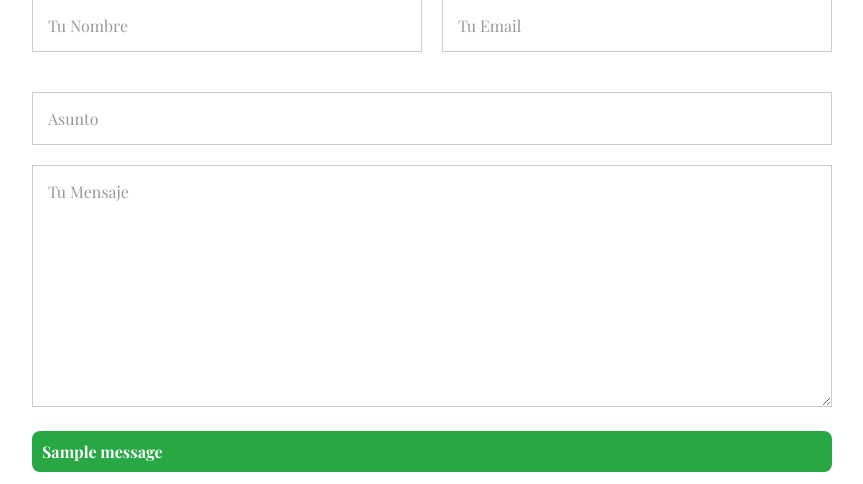
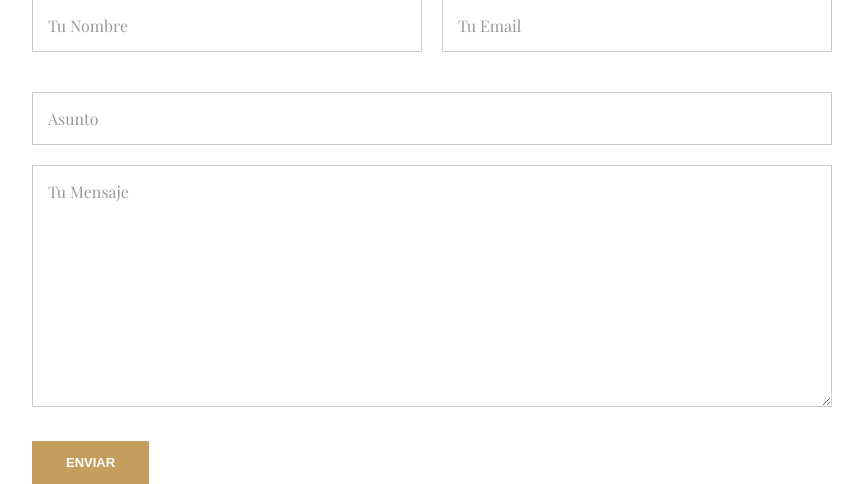
Before and after one commit to daninogales30/barbershop, a Django app: page /contacto/ in a window 1280 px wide. Shown: the part 578-1062 px from the top of the page, without its empty margins (208-1071 px from the left). Run offline with Django 5.2, Linux system fonts and the light colour scheme; tables that the repository leaves empty hold one stand-in row (values such as "Sample post"); one stand-in notice (Sample message) is shown; some web fonts are replaced.

Commit message:
Seguimos depurando

```diff
--- a/reservas/static/reservas/css/contactos.css
+++ b/reservas/static/reservas/css/contactos.css
@@ -172,23 +172,6 @@
     aspect-ratio: 4 / 3;
     /* mejora visual al escalar */
     box-sizing: border-box;
-}
-
-.mensaje {
-    padding: 10px;
-    margin-bottom: 15px;
-    border-radius: 8px;
-    font-weight: bold;
-}
-
-.success {
-    background-color: #28a745;
-    color: white;
-}
-
-.error {
-    background-color: #dc3545;
-    color: white;
 }
 
 /* ========== PC PEQUEÑA - 1024px a 1199px ========== */
--- a/reservas/templates/reservas/contactos.html
+++ b/reservas/templates/reservas/contactos.html
@@ -45,14 +45,6 @@
                     {{ form.mensaje }}
                 </div>
 
-                {% if messages %}
-                    {% for message in messages %}
-                        <div class="mensaje {{ message.tags }}">
-                            {{ message }}
-                        </div>
-                    {% endfor %}
-                {% endif %}
-
                 <button class="btn" type="submit">ENVIAR</button>
             </form>
         </div>
```
